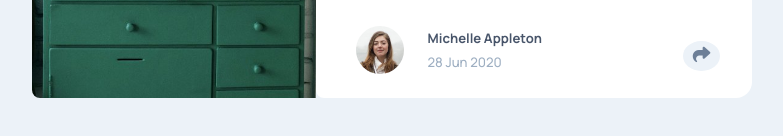
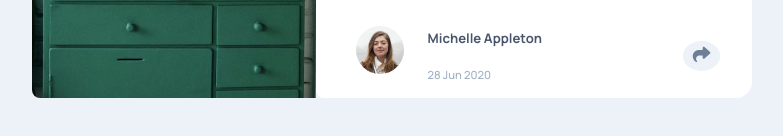
Before and after one commit to Facu3071/challenge-article-preview, a plain HTML site: page index.html in a window 1280 px wide. Shown: the part 462-598 px from the top of the page, without its empty margins (248-1031 px from the left). Drawn offline with Linux system fonts and the light colour scheme.

Commit message:
Update index.html

```diff
--- a/index.html
+++ b/index.html
@@ -32,8 +32,9 @@
         <div class="author">
           <div class="author-info">
             <img src="/images/avatar-michelle.jpg" alt="" class="avatar">
-            <div class="author-text">
-              <h3>Michelle Appleton <br> <span class="date">28 Jun 2020</span></h3>
+           <div class="author-text">
+              <h3>Michelle Appleton</h3>
+              <span class="date">28 Jun 2020</span>
             </div>
           </div>
           <div class="author-social-media none">
```
